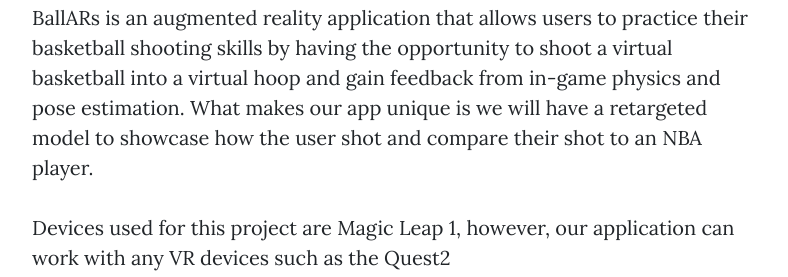
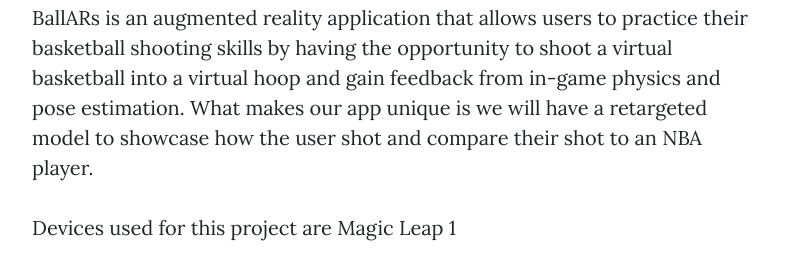
Before and after one commit to UWRealityLab/xrcapstone21sp-team5, a website: page docs/index.html in a window 1280 px wide. Shown: the part 901-1178 px from the top of the page, without its empty margins (243-1031 px from the left). Drawn offline with nearby package versions, Linux system fonts and the light colour scheme.

Commit message:
removed VR

```diff
--- a/docs/index.html
+++ b/docs/index.html
@@ -85,7 +85,7 @@
           What makes our app unique is we will have a retargeted model to showcase how the user shot and compare their shot
           to an NBA player.</p>
 
-          <p> Devices used for this project are Magic Leap 1, however, our application can work with any VR devices such as the Quest2</p>
+          <p> Devices used for this project are Magic Leap 1</p>
 
           <h3> MVP Demo Video </h3>
           <iframe src="https://drive.google.com/file/d/1pHrELUrM0duq9AlAv5qMId7PT4u84zEw/preview" width="640" height="480"></iframe>
```
